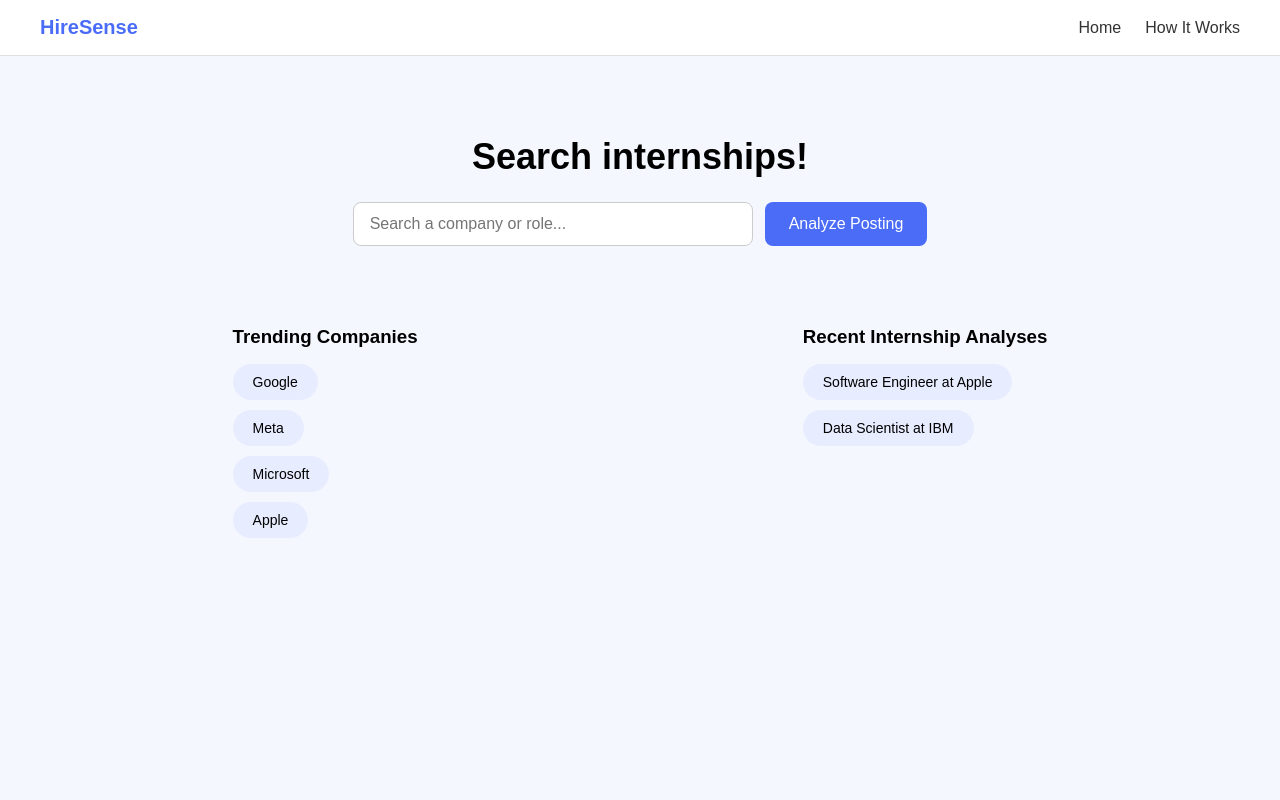
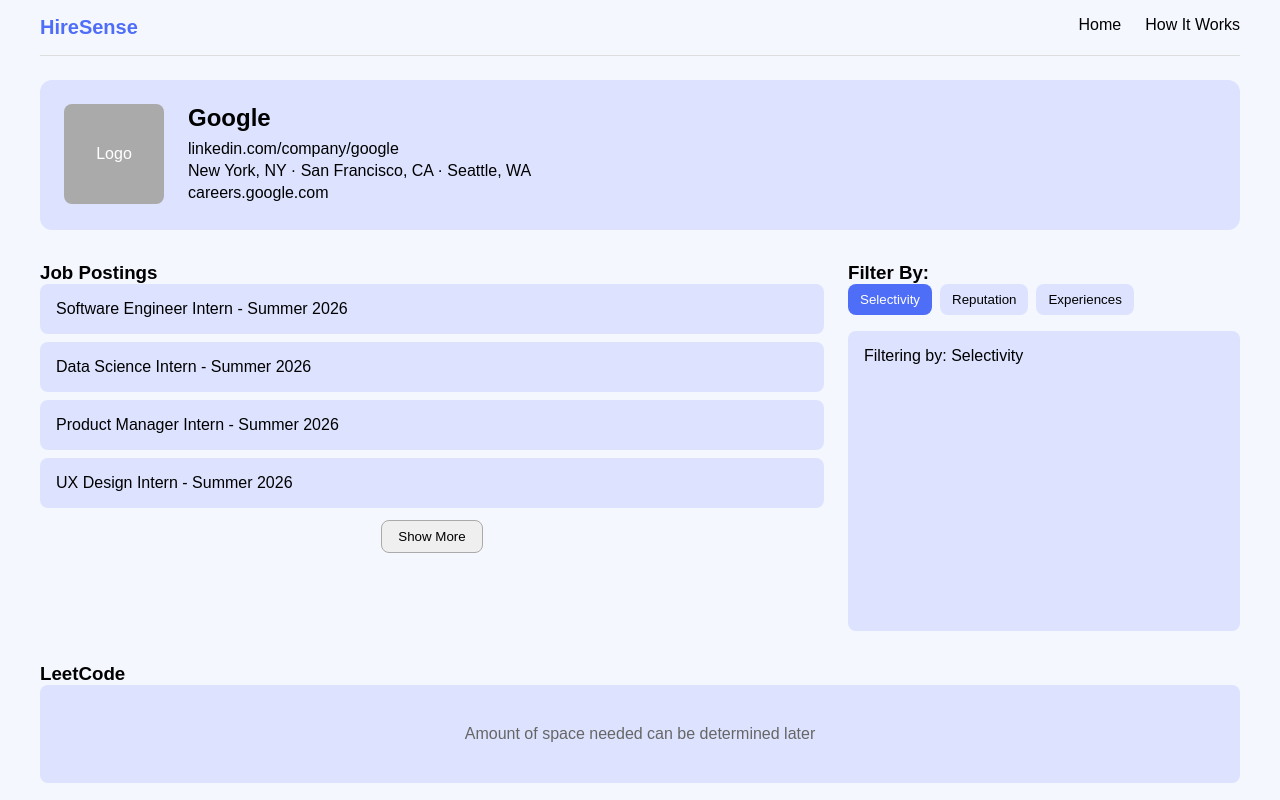
Before and after one commit to aanyathakur1/Tech-Treks-, a React (Create React App) app in the folder my-app/: page /company in a window 1280 px wide. Built offline with nearby package versions, Linux system fonts and the light colour scheme.

Commit message:
add company info page with job postings and filter

```diff
--- a/my-app/src/App.js
+++ b/my-app/src/App.js
@@ -1,7 +1,9 @@
 import { useState } from "react";
+import { BrowserRouter, Routes, Route } from "react-router-dom";
 import "./App.css";
+import CompanyInfo from "./pages/CompanyInfo";
 
-function App() {
+function HomePage() {
   const [searchQuery, setSearchQuery] = useState("");
 
   const trendingCompanies = ["Google", "Meta", "Microsoft", "Apple"];
@@ -9,12 +11,10 @@ function App() {
 
   const handleSearch = () => {
     console.log("Searching for:", searchQuery);
-    // later this will navigate to the company/role page
   };
 
   return (
     <div className="app">
-      {/* Navbar */}
       <nav className="navbar">
         <span className="logo">HireSense</span>
         <div className="nav-links">
@@ -23,7 +23,6 @@ function App() {
         </div>
       </nav>
 
-      {/* Hero / Search Section */}
       <div className="hero">
         <h1>Search internships!</h1>
         <div className="search-bar">
@@ -37,7 +36,6 @@ function App() {
         </div>
       </div>
 
-      {/* Trending + Recent */}
       <div className="sections">
         <div className="trending">
           <h3>Trending Companies</h3>
@@ -56,4 +54,15 @@ function App() {
   );
 }
 
+function App() {
+  return (
+    <BrowserRouter>
+      <Routes>
+        <Route path="/" element={<HomePage />} />
+        <Route path="/company" element={<CompanyInfo />} />
+      </Routes>
+    </BrowserRouter>
+  );
+}
+
 export default App;
--- /dev/null
+++ b/my-app/src/pages/CompanyInfo.jsx
@@ -0,0 +1,108 @@
+import { useState } from "react";
+
+function CompanyInfo() {
+  const [activeFilter, setActiveFilter] = useState("Selectivity");
+  const [showAll, setShowAll] = useState(false);
+
+  const company = {
+    name: "Google",
+    linkedin: "linkedin.com/company/google",
+    locations: "New York, NY · San Francisco, CA · Seattle, WA",
+    hiringPage: "careers.google.com",
+    jobPostings: [
+      "Software Engineer Intern - Summer 2026",
+      "Data Science Intern - Summer 2026",
+      "Product Manager Intern - Summer 2026",
+      "UX Design Intern - Summer 2026",
+      "Machine Learning Intern - Summer 2026",
+      "Systems Engineer Intern - Summer 2026",
+    ]
+  }
+
+  const filters = ["Selectivity", "Reputation", "Experiences"];
+  const visiblePostings = showAll ? company.jobPostings : company.jobPostings.slice(0, 4);
+
+  return (
+    <div style={{ fontFamily: "sans-serif", padding: "0 40px" }}>
+
+      {/* Navbar */}
+      <nav style={{ display: "flex", justifyContent: "space-between", padding: "16px 0", borderBottom: "1px solid #ddd" }}>
+        <span style={{ fontWeight: "bold", fontSize: "20px", color: "#4F6EF7" }}>HireSense</span>
+        <div style={{ display: "flex", gap: "24px" }}>
+          <a href="/" style={{ textDecoration: "none", color: "black" }}>Home</a>
+          <a href="#" style={{ textDecoration: "none", color: "black" }}>How It Works</a>
+        </div>
+      </nav>
+
+      {/* Company Header */}
+      <div style={{ background: "#dde3ff", borderRadius: "12px", padding: "24px", display: "flex", gap: "24px", marginTop: "24px" }}>
+        <div style={{ width: "100px", height: "100px", background: "#aaa", borderRadius: "8px", display: "flex", alignItems: "center", justifyContent: "center", color: "white" }}>
+          Logo
+        </div>
+        <div>
+          <h2 style={{ margin: "0 0 8px 0" }}>{company.name}</h2>
+          <p style={{ margin: "4px 0" }}>{company.linkedin}</p>
+          <p style={{ margin: "4px 0" }}>{company.locations}</p>
+          <p style={{ margin: "4px 0" }}>{company.hiringPage}</p>
+        </div>
+      </div>
+
+      {/* Job Postings + Filter */}
+      <div style={{ display: "flex", gap: "24px", marginTop: "32px" }}>
+
+        {/* Job Postings List */}
+        <div style={{ flex: 2 }}>
+          <h3>Job Postings</h3>
+          {visiblePostings.map((job) => (
+            <div key={job} style={{ background: "#dde3ff", borderRadius: "8px", padding: "16px", marginBottom: "8px" }}>
+              {job}
+            </div>
+          ))}
+          <div style={{ textAlign: "center", marginTop: "12px" }}>
+            <button onClick={() => setShowAll(!showAll)} style={{ padding: "8px 16px", borderRadius: "8px", border: "1px solid #aaa", cursor: "pointer" }}>
+              {showAll ? "Show Less" : "Show More"}
+            </button>
+          </div>
+        </div>
+
+        {/* Filter Panel */}
+        <div style={{ flex: 1 }}>
+          <h3>Filter By:</h3>
+          <div style={{ display: "flex", gap: "8px", marginBottom: "16px" }}>
+            {filters.map((filter) => (
+              <button
+                key={filter}
+                onClick={() => setActiveFilter(filter)}
+                style={{
+                  padding: "8px 12px",
+                  borderRadius: "8px",
+                  border: "none",
+                  cursor: "pointer",
+                  background: activeFilter === filter ? "#4F6EF7" : "#dde3ff",
+                  color: activeFilter === filter ? "white" : "black"
+                }}
+              >
+                {filter}
+              </button>
+            ))}
+          </div>
+          <div style={{ background: "#dde3ff", borderRadius: "8px", height: "300px", padding: "16px" }}>
+            Filtering by: {activeFilter}
+          </div>
+        </div>
+
+      </div>
+
+      {/* LeetCode Section */}
+      <div style={{ marginTop: "32px" }}>
+        <h3>LeetCode</h3>
+        <div style={{ background: "#dde3ff", borderRadius: "8px", padding: "40px", textAlign: "center", color: "#666" }}>
+          Amount of space needed can be determined later
+        </div>
+      </div>
+
+    </div>
+  );
+}
+
+export default CompanyInfo;
```
Also changed, not shown: my-app/src/pages/Home.jsx (added, +11 -0 lines).
